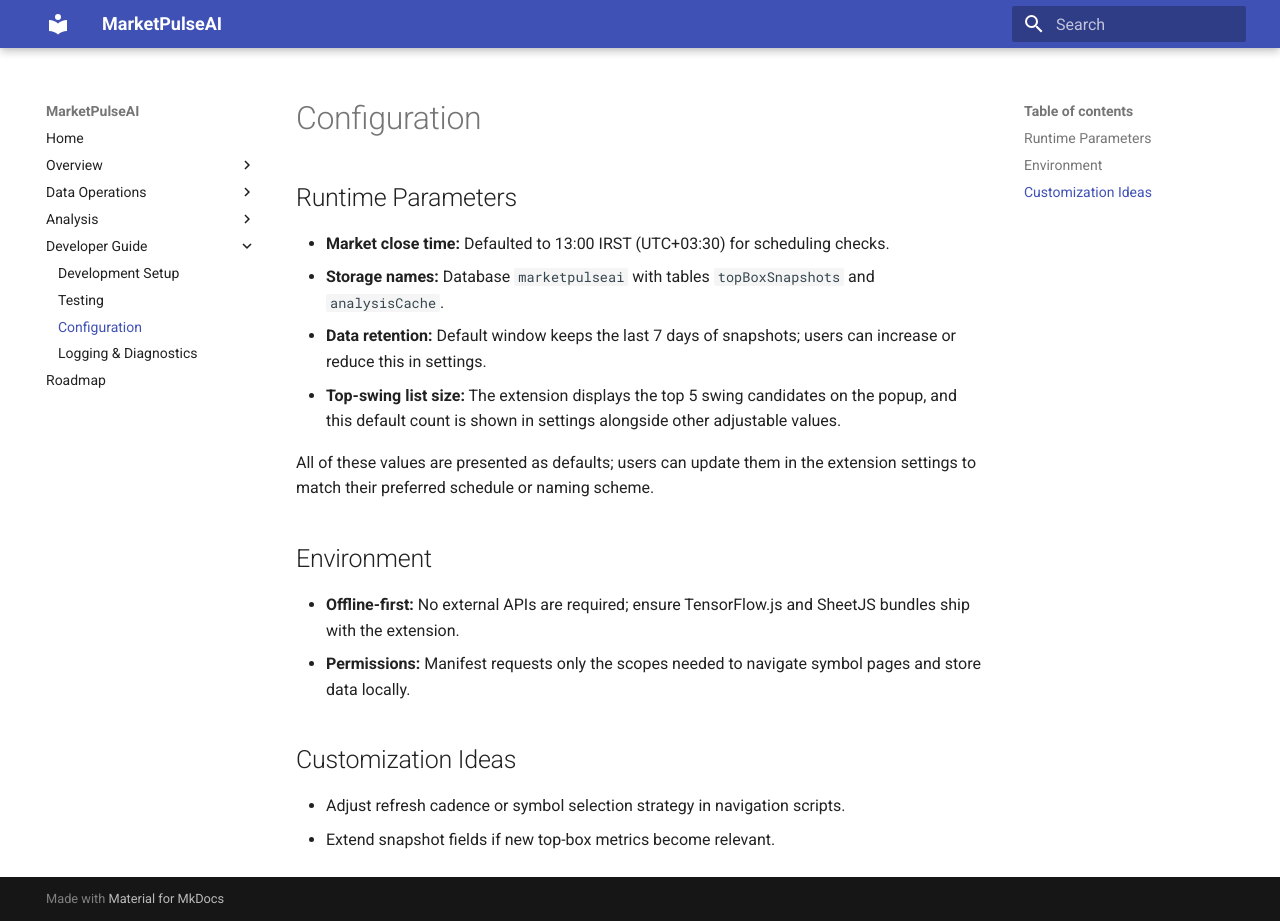
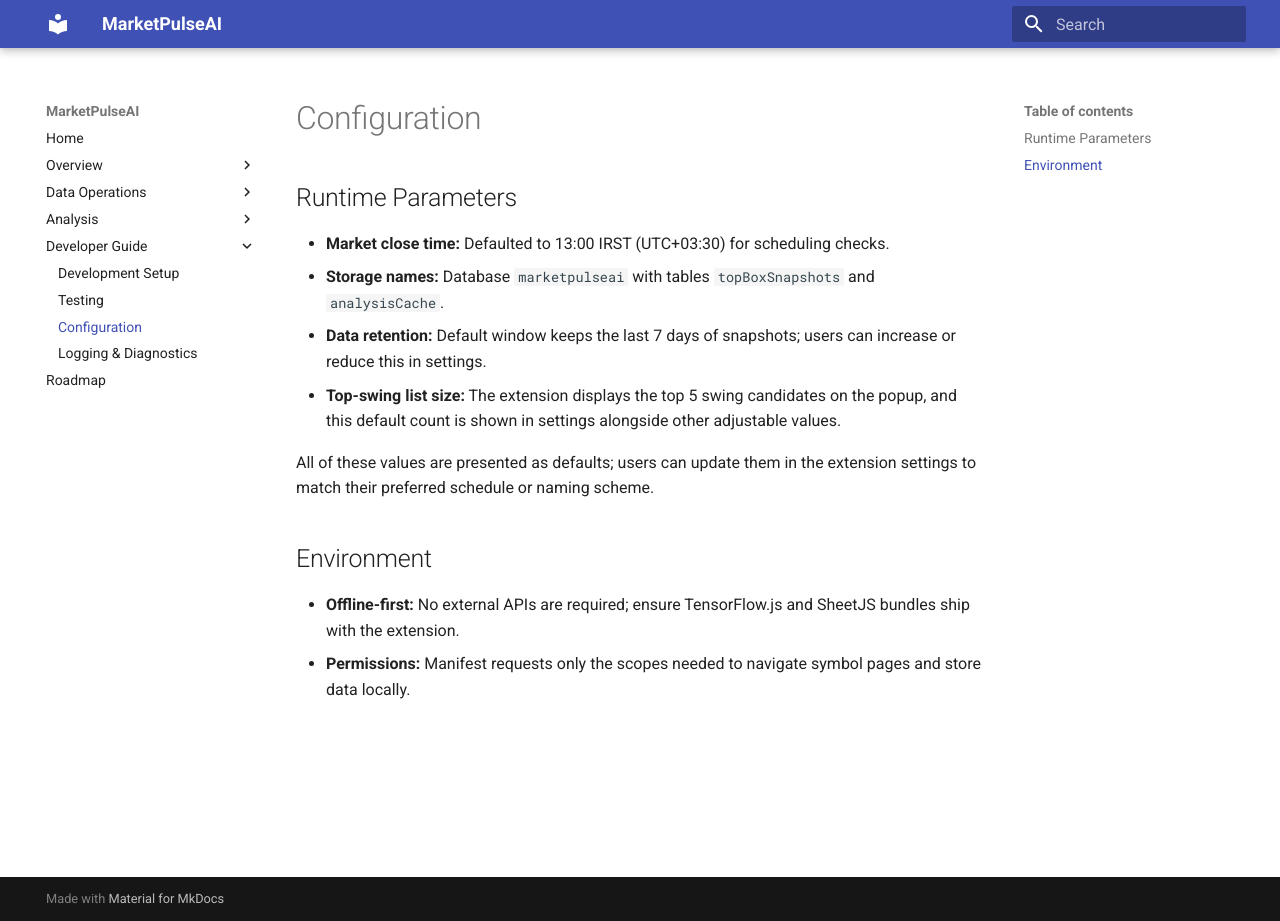
Before and after one commit to shari-ar/MarketPulseAI, an MkDocs documentation site: the page built from docs/configuration.md, in a window 1280 px wide and 921 px high. Built offline with MkDocs 1.6.1 and Material for MkDocs 9.7.7, drawn with Linux system fonts in a browser that asks for light colours.

Commit message:
Update configuration.md

```diff
--- a/docs/configuration.md
+++ b/docs/configuration.md
@@ -13,8 +13,3 @@
 
 - **Offline-first:** No external APIs are required; ensure TensorFlow.js and SheetJS bundles ship with the extension.
 - **Permissions:** Manifest requests only the scopes needed to navigate symbol pages and store data locally.
-
-## Customization Ideas
-
-- Adjust refresh cadence or symbol selection strategy in navigation scripts.
-- Extend snapshot fields if new top-box metrics become relevant.
```
